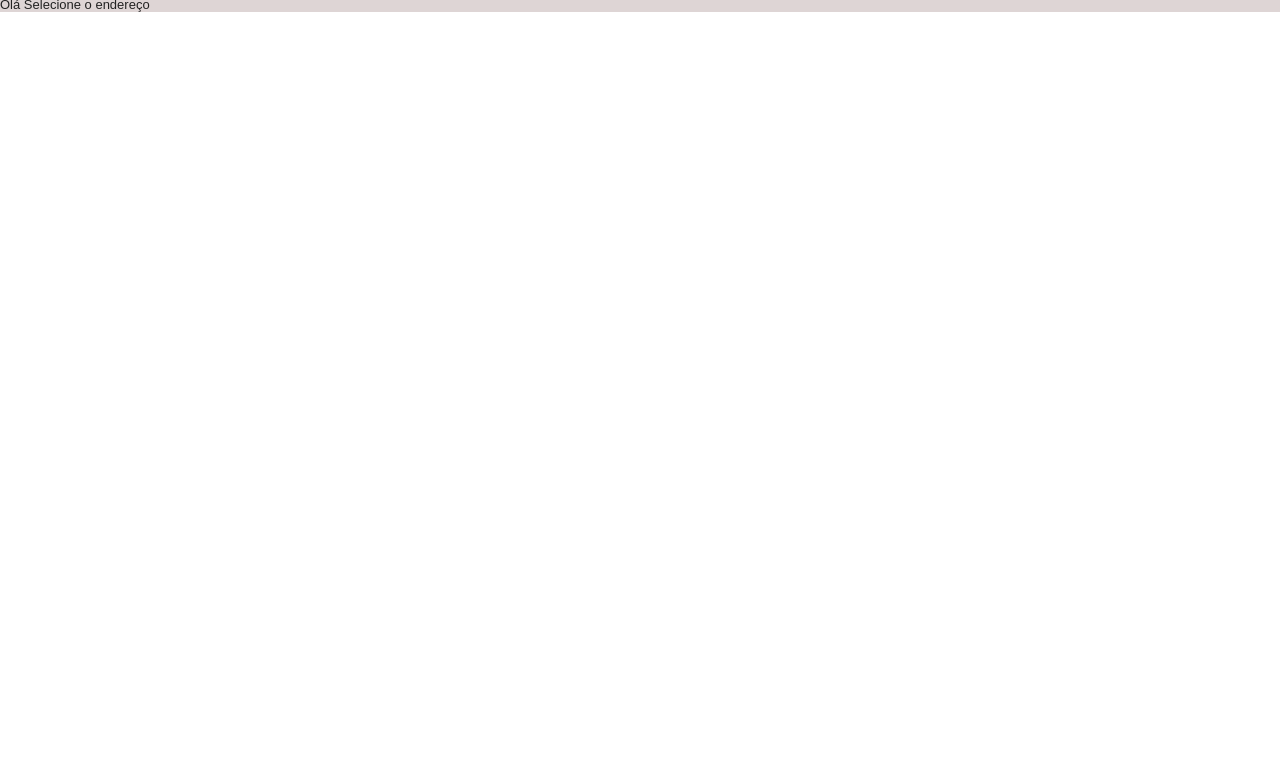
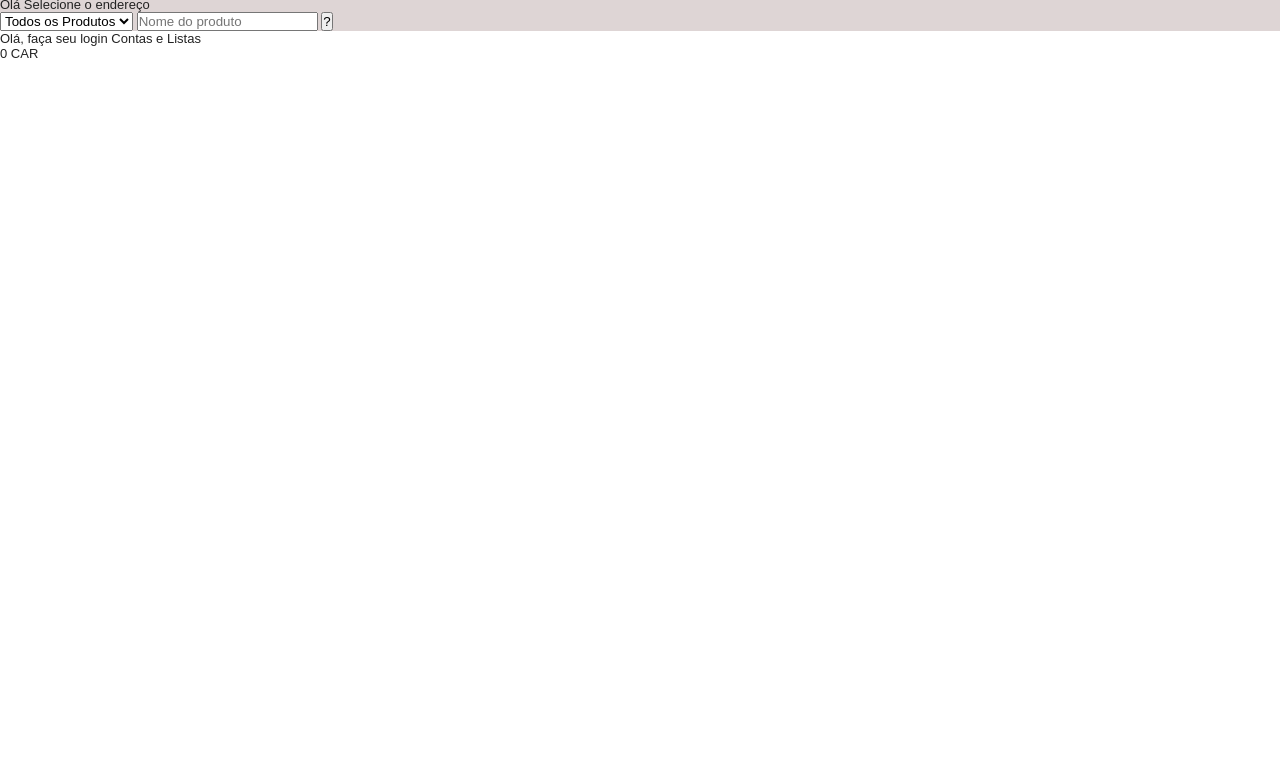
Before and after one commit to Rafaael586/loja_web_2022, a plain HTML site: page index.html in a window 1280 px wide. Shown: the part 34-800 px from the top of the page. Drawn offline with Linux system fonts and the light colour scheme.

Commit message:
navbar strutura

```diff
--- a/index.html
+++ b/index.html
@@ -24,9 +24,42 @@
                     <span>Selecione o endereço</span>
                 </div>
             </div>
-            <div class="pesquisa black bg-gray"></div>
-            <div class="login"></div>
-            <div class="pedidos"></div>
+            <div class="pesquisa black bg-gray">
+                <form action="" class="formPerquisa">
+                    <label for="selectTipo"></label>
+                    <select name="tipoProduto" id="selectTipo" title="Tipo do produto">
+                        <option value="0" selected>
+                            Todos os Produtos
+                        </option>
+                        <option value="1">
+                            Eletrônicos
+                        </option>
+                        <option value="2">
+                            Casa
+                        </option>
+                    </select>
+
+                    <label for="nomeProduto"></label>
+                    <input type="text" name="nomeProduto" id="nomeProduto" title="Nome do Produto"
+                        placeholder="Nome do produto">
+
+                    <!-- <label for=""></label> -->
+                    <!-- <input type="submit" value=""> -->
+                    <button type="submit" title="Fazer Pesquisa">?</button>
+                </form>
+            </div>
+            <div class="login">
+                <span>
+                    Olá, faça seu login
+                </span>
+                <span>
+                    Contas e Listas
+                </span>
+            </div>
+            <div class="pedidos">
+                <span>0</span>
+                <span>CAR</span>
+            </div>
         </header>
         <nav>
 
```
